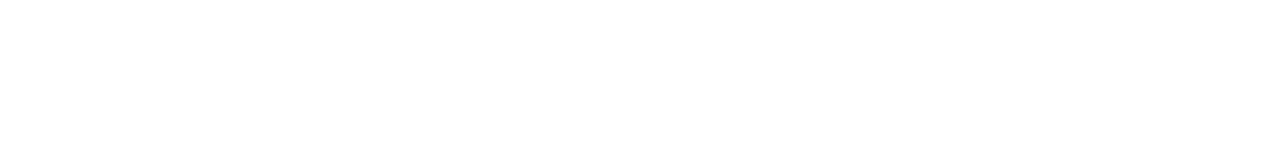
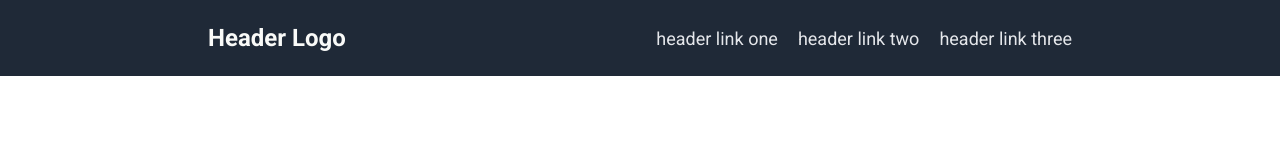
Before and after one commit to tstidwill/Odin-landingpage, a plain HTML site: page index.html in a window 1280 px wide. Drawn offline with Linux system fonts and the light colour scheme.

Commit message:
Add styled header

```diff
--- a/index.html
+++ b/index.html
@@ -2,12 +2,24 @@
 <html lang="eng">
     <head>
         <meta charset="UTF-8">
-        <title>Hero Text</title>
+        <title>ODIN Landing Page</title>
         <link rel="stylesheet" href="styles.css">
+        <link rel="preconnect" href="https://fonts.googleapis.com">
+        <link rel="preconnect" href="https://fonts.gstatic.com" crossorigin>
+        <link href="https://fonts.googleapis.com/css2?family=Roboto:ital,wght@0,100;0,300;0,400;0,500;0,700;0,900;1,100;1,300;1,400;1,500;1,700;1,900&display=swap" rel="stylesheet">
     </head>
 
     <body>
-
+        <header>
+            <h1>Header Logo</h1>
+            <nav>
+                <ul>
+                    <li><a href="">header link one</a></li>
+                    <li><a href="">header link two</a></li>
+                    <li><a href="">header link three</a></li>
+                </ul>
+            </nav>
+        </header>
     </body>
 
 
--- a/styles.css
+++ b/styles.css
@@ -0,0 +1,30 @@
+body{
+    font-family: "Roboto", sans-serif;
+    margin: 0;
+}
+header{
+    display: flex;
+    justify-content: space-between;
+    background-color: #1F2937;
+    color: #F9FAF8;
+    padding: 8px;
+}
+h1{
+    margin-left: 200px;
+    font-size: 24px;
+}
+nav{
+    display: flex;
+    align-items: center;
+    margin-right: 200px;
+}
+nav ul{
+    display: flex;
+    list-style: none;
+    gap: 20px;
+}
+a{
+    text-decoration: none;
+    color: #E5E7EB;
+    font-size: 18px;
+}
```
